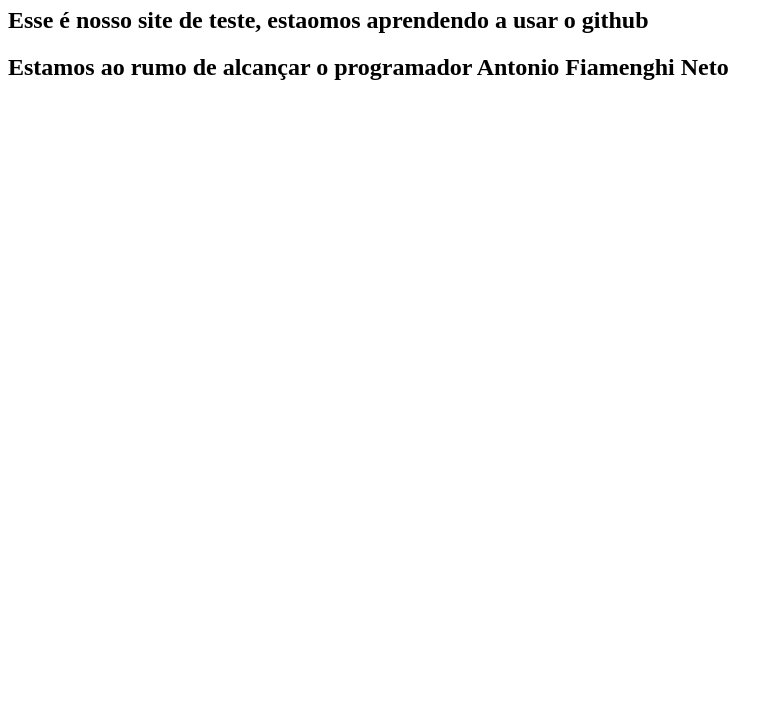
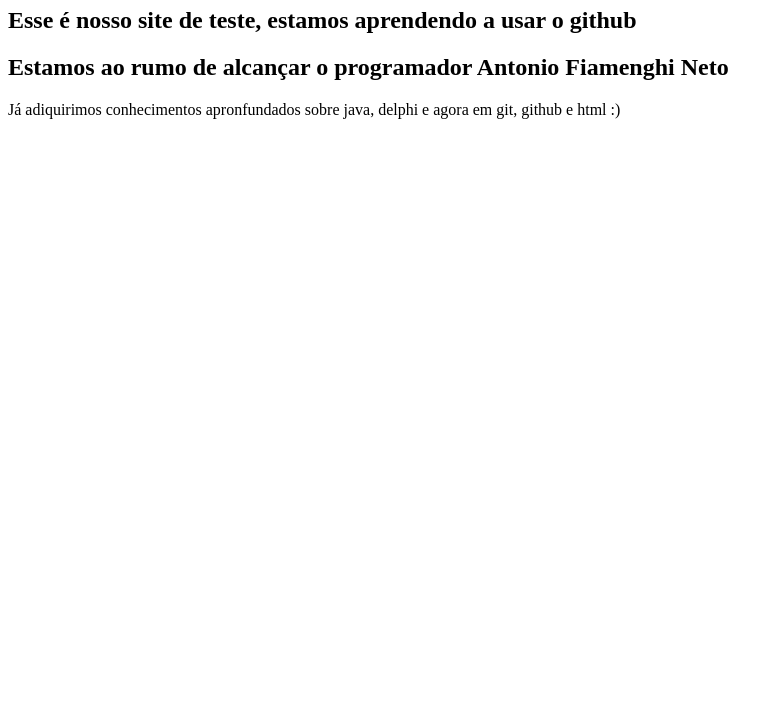
Before and after one commit to HugoRamos01/Palestragit, a plain HTML site: page index.html in a window 1280 px wide. Shown: the part 73-800 px from the top of the page, without its empty margins (0-783 px from the left). Drawn offline with Linux system fonts and the light colour scheme.

Commit message:
feat: third commit :tada:

```diff
--- a/index.html
+++ b/index.html
@@ -8,7 +8,8 @@
 </head>
 <body>
     <h1>Site de Hugo & Alyson</h1>
-    <h2>Esse é nosso site de teste, estaomos aprendendo a usar o github</h2>
+    <h2>Esse é nosso site de teste, estamos aprendendo a usar o github</h2>
     <h2>Estamos ao rumo de alcançar o programador Antonio Fiamenghi Neto </h2>
+    <p>Já adiquirimos conhecimentos apronfundados sobre java, delphi e agora em git, github e html :)</p>
 </body>
 </html>
```
